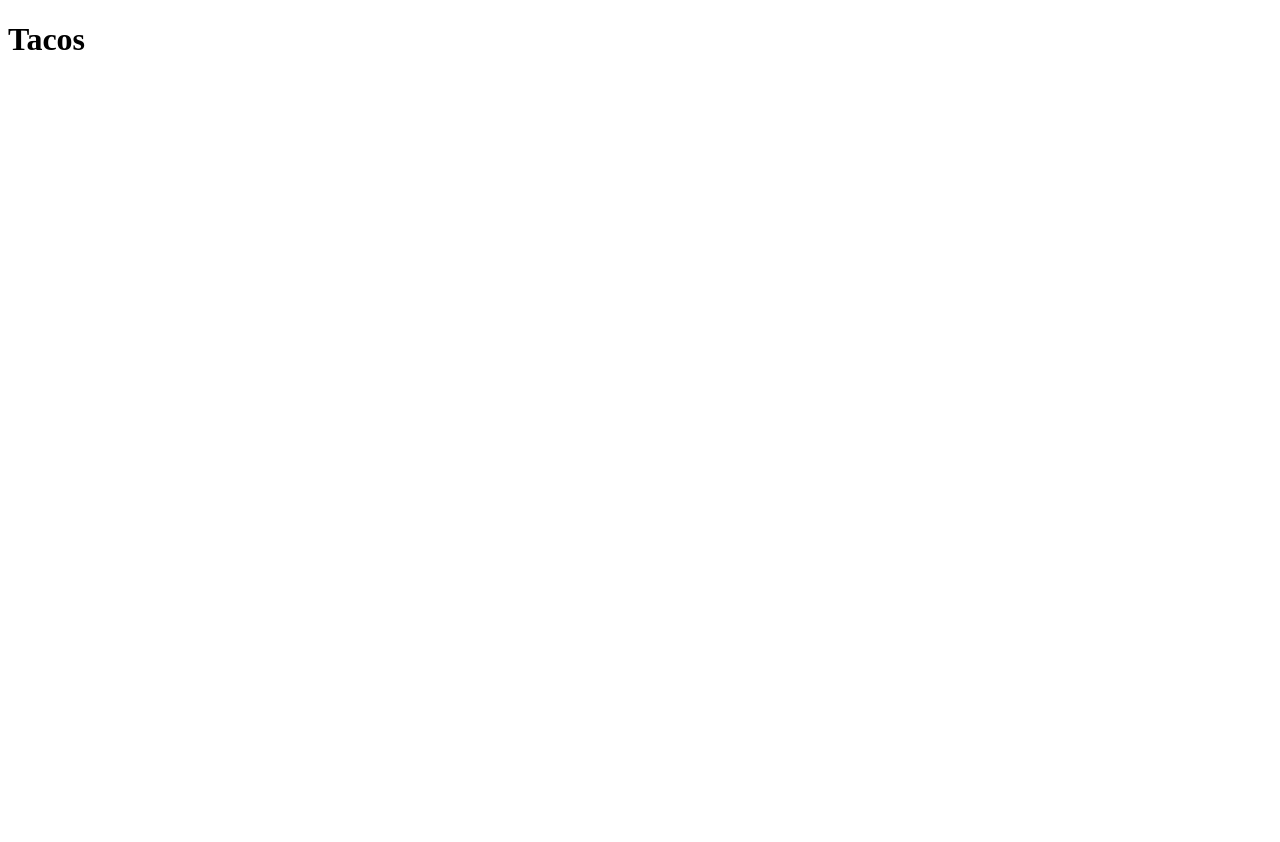
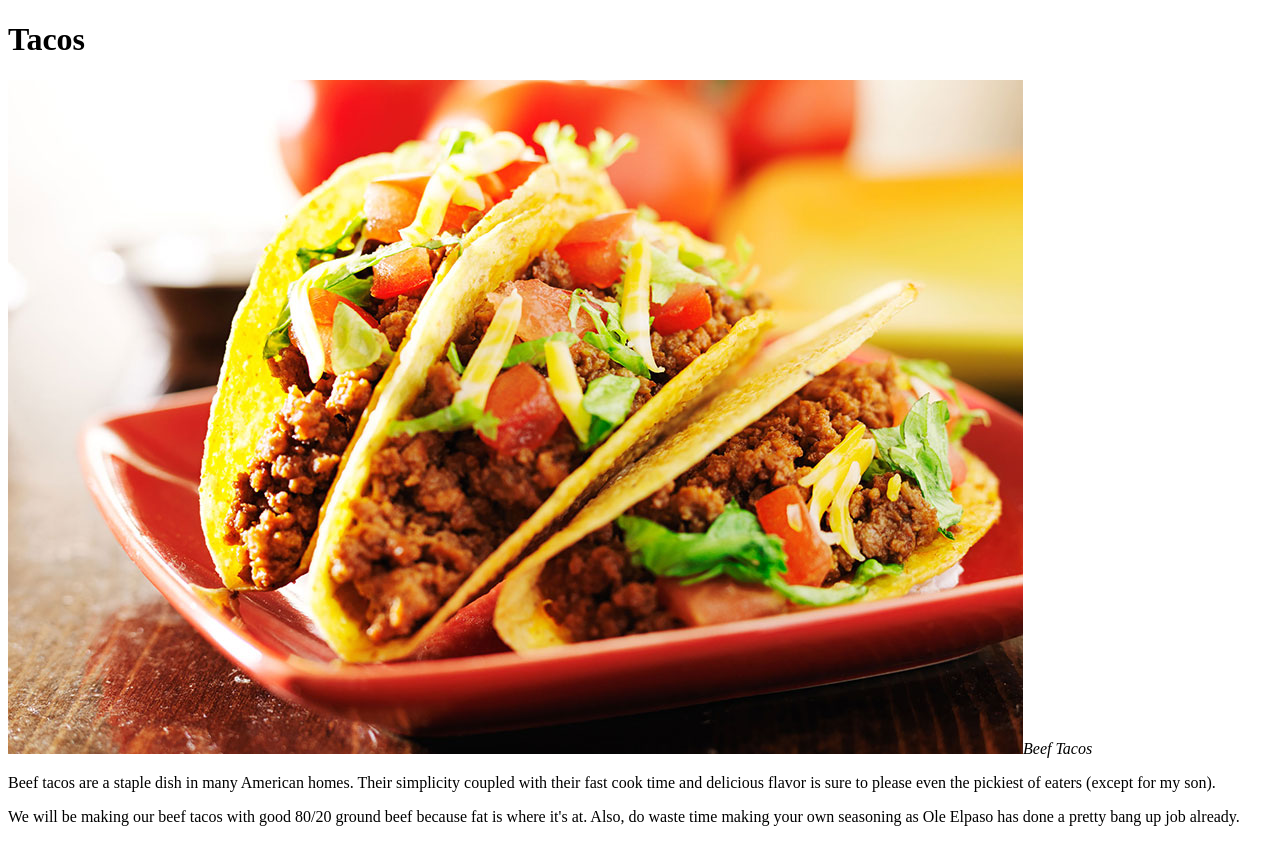
Before and after one commit to riptide-knight/odin-recipes, a plain HTML site: page recipes/tacos.html in a window 1280 px wide. Before the commit the page ends 800 px from the top, so only its background shows below. Drawn offline with Linux system fonts and the light colour scheme.

Commit message:
Add recipes/beef-tacos.jpg

```diff
--- a/recipes/tacos.html
+++ b/recipes/tacos.html
@@ -6,5 +6,11 @@
     </head>
     <body>
     <h1>Tacos</h1>
+    <img src="beef-tacos.jpg"
+    <h2><em>Beef Tacos</em></h2>
+    <p>Beef tacos are a staple dish in many American homes. Their simplicity coupled with their fast cook time and delicious flavor is sure to
+        please even the pickiest of eaters (except for my son).</p>
+    <p>We will be making our beef tacos with good 80/20 ground beef because fat is where it's at. Also, do waste time making your own seasoning
+        as Ole Elpaso has done a pretty bang up job already.</p>
     </body>
 </html>
```
Also changed, not shown: recipes/beef-tacos.jpg (added).
